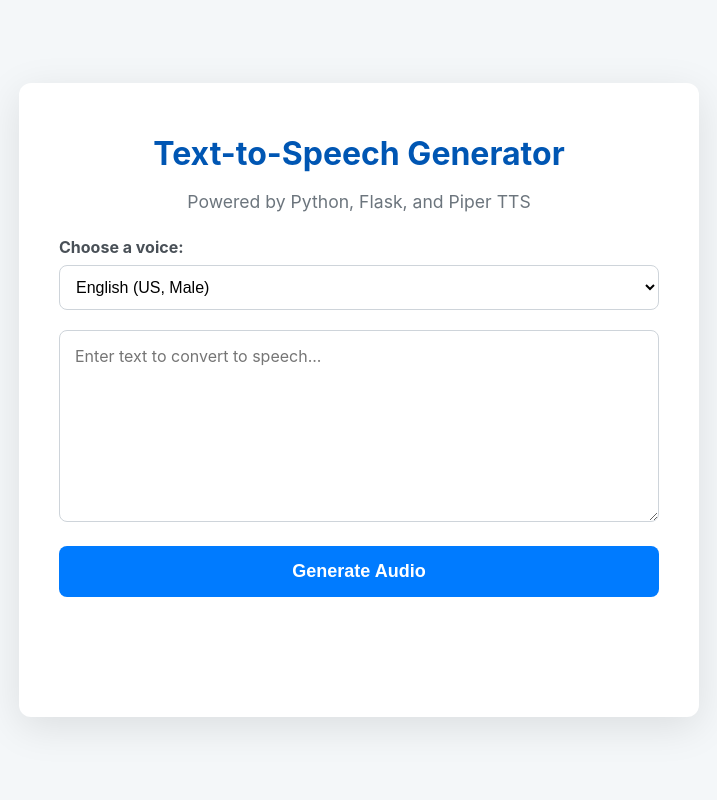
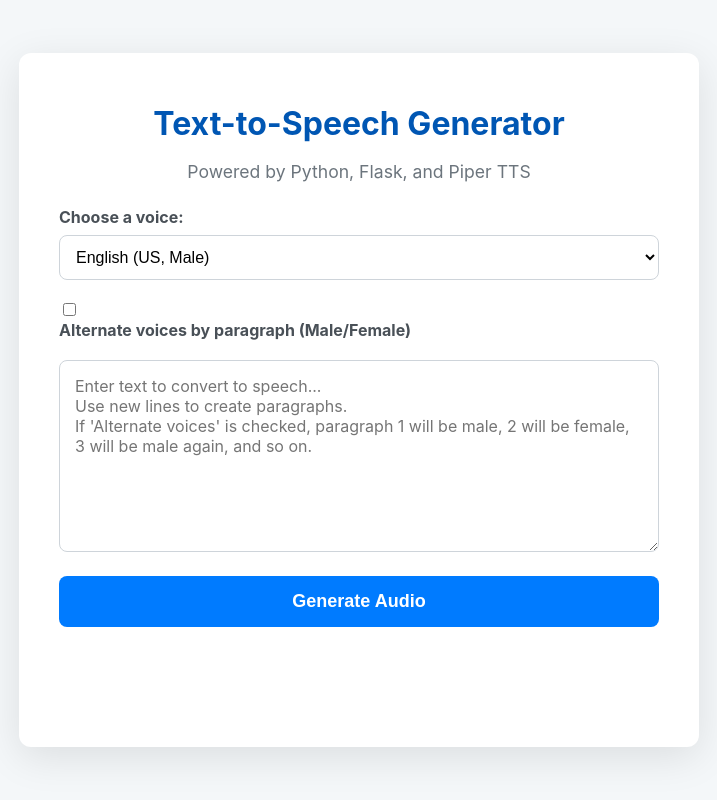
Before and after one commit to TranHuuDat2004/tts-flask-app, a Flask app: page / in a window 1280 px wide. Shown: the whole page, without its empty margins (281-998 px from the left). Run offline with Flask 3, Linux system fonts and the light colour scheme.

Commit message:
add Alternate voices by paragraph (Male/Female)

```diff
--- a/app.py
+++ b/app.py
@@ -1,10 +1,13 @@
-# app.py (Phiên bản nâng cấp chọn giọng đọc)
+# app.py (Phiên bản nâng cấp - Chuyển giọng đọc theo đoạn)
 import os
 import subprocess
 import uuid
 import requests
 from pathlib import Path
 from flask import Flask, request, render_template, send_from_directory, jsonify
+
+# Thêm import cho pydub
+from pydub import AudioSegment
 
 app = Flask(__name__)
 
@@ -15,13 +18,17 @@ AVAILABLE_VOICES = {
     "en_US-kathleen-low": "English (US, Female)",
     "en_GB-alan-medium": "English (UK, Male)"
 }
+# Định nghĩa giọng nam và nữ mặc định để chuyển đổi
+MALE_VOICE_ID = "en_US-lessac-medium"
+FEMALE_VOICE_ID = "en_US-kathleen-low"
+
 VOICES_DIR = "piper_voices"
 OUTPUT_DIR = "output_audio"
 
 Path(VOICES_DIR).mkdir(exist_ok=True)
 Path(OUTPUT_DIR).mkdir(exist_ok=True)
 
-# --- HÀM HỖ TRỢ ---
+# --- HÀM HỖ TRỢ (Giữ nguyên) ---
 def download_file(url, local_path):
     print(f"Downloading {url}...")
     try:
@@ -36,39 +43,23 @@ def download_file(url, local_path):
         return False
 
 def setup_piper_voice(voice_model_name):
-    """Kiểm tra và tải về MỘT giọng đọc cụ thể nếu cần."""
     voices_path = Path(VOICES_DIR)
     model_path = voices_path / f"{voice_model_name}.onnx"
     config_path = voices_path / f"{voice_model_name}.onnx.json"
-
     if not model_path.exists() or not config_path.exists():
         print(f"Voice model '{voice_model_name}' not found. Starting download...")
         try:
             parts = voice_model_name.split('-')
-            lang_code, voice_name = parts[0].split('_')
-
-            # Cấu trúc URL có thể khác nhau giữa các ngôn ngữ
-            if lang_code == 'en':
-                quality = parts[2]
-                base_url = f"https://huggingface.co/rhasspy/piper-voices/resolve/main/{lang_code}/{lang_code}_{voice_name.upper()}/{parts[1]}/{quality}/{voice_model_name}"
-            elif lang_code == 'vi':
-                 # Cấu trúc cho giọng tiếng Việt
-                 base_url = f"https://huggingface.co/rhasspy/piper-voices/resolve/main/{lang_code}/{voice_model_name}"
-            else:
-                 base_url = f"https://huggingface.co/rhasspy/piper-voices/resolve/main/{lang_code}/{voice_model_name}"
-
-
+            lang_code = parts[0]
+            base_url = f"https://huggingface.co/rhasspy/piper-voices/resolve/main/{lang_code}/{voice_model_name}"
             model_url = f"{base_url}.onnx"
             config_url = f"{base_url}.onnx.json"
-
             if not model_path.exists(): download_file(model_url, model_path)
             if not config_path.exists(): download_file(config_url, config_path)
         except Exception as e:
              print(f"Could not parse or download voice '{voice_model_name}': {e}")
              return None
-
-    if model_path.exists():
-        return str(model_path)
+    if model_path.exists(): return str(model_path)
     return None
 
 # Tải trước tất cả các giọng đọc khi khởi động server
@@ -77,9 +68,11 @@ for voice_name in AVAILABLE_VOICES.keys():
     setup_piper_voice(voice_name)
 print("All models checked and ready.")
 
+
 # --- CÁC ROUTE CỦA WEB ---
 @app.route('/')
 def index():
+    # Chúng ta sẽ thêm một checkbox vào trang HTML để bật/tắt tính năng này
     return render_template('index.html', voices=AVAILABLE_VOICES)
 
 @app.route('/generate', methods=['POST'])
@@ -87,13 +80,23 @@ def generate():
     data = request.json
     text_to_speak = data.get('text')
     voice_model_name = data.get('voice')
+    # Nhận trạng thái của checkbox từ frontend
+    alternate_voices = data.get('alternate', False)
 
-    if not text_to_speak or not voice_model_name:
-        return jsonify({"error": "Text or voice not provided."}), 400
+    if not text_to_speak:
+        return jsonify({"error": "Text not provided."}), 400
 
-    if voice_model_name not in AVAILABLE_VOICES:
-        return jsonify({"error": "Invalid voice selected."}), 400
+    # --- LOGIC MỚI: CHUYỂN ĐỔI GIỌNG ĐỌC ---
+    if alternate_voices:
+        return generate_alternating_audio(text_to_speak)
+    # --- LOGIC CŨ: GIỮ NGUYÊN ---
+    else:
+        if not voice_model_name or voice_model_name not in AVAILABLE_VOICES:
+            return jsonify({"error": "Invalid voice selected."}), 400
+        return generate_single_audio(text_to_speak, voice_model_name)
 
+def generate_single_audio(text, voice_model_name):
+    """Tạo âm thanh với một giọng đọc duy nhất (logic cũ)."""
     model_path = str(Path(VOICES_DIR) / f"{voice_model_name}.onnx")
     if not Path(model_path).exists():
         return jsonify({"error": f"Voice model for '{voice_model_name}' not found on server."}), 500
@@ -104,17 +107,89 @@ def generate():
 
         subprocess.run(
             ['piper', '--model', model_path, '--output_file', str(output_path)],
-            input=text_to_speak.strip().encode('utf-8'),
+            input=text.strip().encode('utf-8'),
             check=True
         )
-
         return send_from_directory(OUTPUT_DIR, filename, as_attachment=True)
     except Exception as e:
-        print("Error during audio generation:", e)
+        print("Error during single audio generation:", e)
         return jsonify({"error": "Failed to generate audio."}), 500
 
+
+def generate_alternating_audio(text):
+    """
+    Tạo âm thanh bằng cách chuyển đổi giữa giọng nam và nữ cho mỗi đoạn.
+    Đoạn 1: Nam, Đoạn 2: Nữ, Đoạn 3: Nam, v.v.
+    """
+    # Tách văn bản thành các đoạn, loại bỏ các dòng trống
+    paragraphs = [p.strip() for p in text.split('\n') if p.strip()]
+    if not paragraphs:
+        return jsonify({"error": "Text contains no content."}), 400
+
+    male_model_path = str(Path(VOICES_DIR) / f"{MALE_VOICE_ID}.onnx")
+    female_model_path = str(Path(VOICES_DIR) / f"{FEMALE_VOICE_ID}.onnx")
+
+    chunk_files = []
+    request_id = uuid.uuid4()
+
+    try:
+        # Bước 1: Tạo file âm thanh cho từng đoạn
+        for i, paragraph in enumerate(paragraphs):
+            # Đoạn 1 (i=0), 3 (i=2),... dùng giọng nam
+            # Đoạn 2 (i=1), 4 (i=3),... dùng giọng nữ
+            is_male_turn = (i % 2 == 0) # i=0, 2, 4...
+
+            # Logic theo yêu cầu: đoạn 1, 3 là nam, đoạn 2 là nữ
+            # i = 0 (đoạn 1) -> is_male_turn = True -> Giọng Nam
+            # i = 1 (đoạn 2) -> is_male_turn = False -> Giọng Nữ
+            # i = 2 (đoạn 3) -> is_male_turn = True -> Giọng Nam
+            # ... và cứ thế xen kẽ
+
+            model_path = male_model_path if is_male_turn else female_model_path
+
+            chunk_filename = f"{request_id}_chunk_{i}.wav"
+            chunk_output_path = Path(OUTPUT_DIR) / chunk_filename
+
+            print(f"Generating chunk {i} with {'Male' if is_male_turn else 'Female'} voice...")
+            subprocess.run(
+                ['piper', '--model', model_path, '--output_file', str(chunk_output_path)],
+                input=paragraph.encode('utf-8'),
+                check=True
+            )
+            chunk_files.append(chunk_output_path)
+
+        # Bước 2: Ghép các file âm thanh lại
+        if not chunk_files:
+            return jsonify({"error": "No audio chunks were generated."}), 500
+
+        print("Combining audio chunks...")
+        # Lấy file đầu tiên làm gốc
+        combined_audio = AudioSegment.from_wav(chunk_files[0])
+
+        # Nối các file còn lại
+        for chunk_file in chunk_files[1:]:
+            next_chunk = AudioSegment.from_wav(chunk_file)
+            combined_audio += next_chunk
+
+        # Bước 3: Xuất file cuối cùng
+        final_filename = f"{request_id}_final.wav"
+        final_output_path = Path(OUTPUT_DIR) / final_filename
+        combined_audio.export(final_output_path, format="wav")
+
+        return send_from_directory(OUTPUT_DIR, final_filename, as_attachment=True)
+
+    except Exception as e:
+        print("Error during alternating audio generation:", e)
+        return jsonify({"error": "Failed to generate alternating audio."}), 500
+    finally:
+        # Bước 4: Dọn dẹp các file tạm
+        print("Cleaning up chunk files...")
+        for chunk_file in chunk_files:
+            try:
+                os.remove(chunk_file)
+            except OSError as e:
+                print(f"Error removing file {chunk_file}: {e}")
+
 if __name__ == '__main__':
-    # Lấy cổng từ biến môi trường của Render, nếu không có thì mặc định là 5000
     port = int(os.environ.get('PORT', 5000))
-    # Chạy server trên host 0.0.0.0 để Render có thể truy cập
     app.run(host='0.0.0.0', port=port, debug=True)
--- /dev/null
+++ b/requirements.txt
@@ -0,0 +1,4 @@
+# requirements.txt
+Flask
+requests
+pydub
--- a/static/style.css
+++ b/static/style.css
@@ -148,3 +148,17 @@ select {
     background-color: #fff;
     cursor: pointer;
 }
+
+/* Thêm vào cuối file static/style.css */
+.instructions {
+    background-color: #e9f5ff;
+    padding: 15px;
+    border-radius: 8px;
+    margin-bottom: 20px;
+    text-align: left;
+    border-left: 4px solid #007bff;
+}
+.instructions strong {
+    display: block;
+    margin-bottom: 5px;
+}
--- a/templates/index.html
+++ b/templates/index.html
@@ -11,7 +11,9 @@
         <h1>Text-to-Speech Generator</h1>
         <p>Powered by Python, Flask, and Piper TTS</p>
 
-        <div class="controls">
+        <!-- Bọc các control vào một nhóm -->
+        <div id="controls-group">
+            <div class="controls" id="voice-select-container">
                 <label for="voice-select">Choose a voice:</label>
                 <select id="voice-select">
                     {% for voice_id, voice_name in voices.items() %}
@@ -20,7 +22,15 @@
                 </select>
             </div>
 
-        <textarea id="text-input" placeholder="Enter text to convert to speech..." rows="8"></textarea>
+            <!-- THÊM CHECKBOX MỚI TẠI ĐÂY -->
+            <div class="controls">
+                <input type="checkbox" id="alternate-voices-checkbox" name="alternate-voices">
+                <label for="alternate-voices-checkbox">Alternate voices by paragraph (Male/Female)</label>
+            </div>
+        </div>
+
+
+        <textarea id="text-input" placeholder="Enter text to convert to speech...&#10;Use new lines to create paragraphs.&#10;If 'Alternate voices' is checked, paragraph 1 will be male, 2 will be female, 3 will be male again, and so on." rows="8"></textarea>
         <button id="generate-btn">Generate Audio</button>
         <div id="result-container">
             <!-- Audio player will appear here -->
@@ -33,10 +43,24 @@
             const textInput = document.getElementById('text-input');
             const voiceSelect = document.getElementById('voice-select');
             const resultContainer = document.getElementById('result-container');
+            // Lấy các element mới
+            const alternateCheckbox = document.getElementById('alternate-voices-checkbox');
+            const voiceSelectContainer = document.getElementById('voice-select-container');
+
+            // Ẩn/hiện dropdown chọn giọng nói tùy thuộc vào checkbox
+            alternateCheckbox.addEventListener('change', function() {
+                if (this.checked) {
+                    voiceSelectContainer.style.display = 'none';
+                } else {
+                    voiceSelectContainer.style.display = 'block';
+                }
+            });
 
             generateBtn.addEventListener('click', function() {
                 const text = textInput.value.trim();
-                const voice = voiceSelect.value; // Lấy giọng đọc đã chọn
+                const voice = voiceSelect.value;
+                // Lấy trạng thái của checkbox
+                const alternate = alternateCheckbox.checked;
 
                 if (!text) {
                     alert('Please enter some text.');
@@ -47,14 +71,23 @@
                 generateBtn.textContent = 'Generating...';
                 resultContainer.innerHTML = '<p class="loading">Please wait, creating your audio...</p>';
 
-                // Gửi cả 'text' và 'voice' đến server
+                // Tạo payload để gửi đi
+                const payload = {
+                    text: text,
+                    voice: voice,
+                    alternate: alternate // Gửi trạng thái checkbox đến server
+                };
+
                 fetch('/generate', {
                     method: 'POST',
                     headers: { 'Content-Type': 'application/json' },
-                    body: JSON.stringify({ text: text, voice: voice }),
+                    body: JSON.stringify(payload), // Gửi payload đã tạo
                 })
                 .then(response => {
-                    if (!response.ok) { throw new Error('Network response was not ok.'); }
+                    if (!response.ok) {
+                        // Cố gắng đọc lỗi từ JSON nếu có
+                        return response.json().then(err => { throw new Error(err.error || 'Network response was not ok.') });
+                    }
                     return response.blob();
                 })
                 .then(blob => {
@@ -67,7 +100,8 @@
                 })
                 .catch(error => {
                     console.error('Error:', error);
-                    resultContainer.innerHTML = '<p class="error">Sorry, something went wrong. Please try again.</p>';
+                    // Hiển thị thông báo lỗi cụ thể hơn nếu có
+                    resultContainer.innerHTML = `<p class="error">Sorry, something went wrong: ${error.message}. Please try again.</p>`;
                 })
                 .finally(() => {
                     generateBtn.disabled = false;
```
Lines whose indentation alone changed are shown as unchanged.
